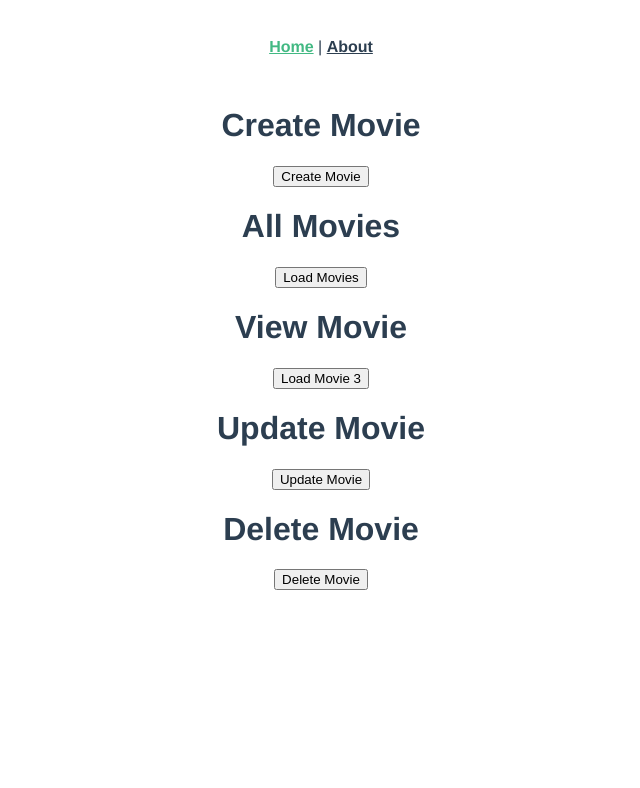
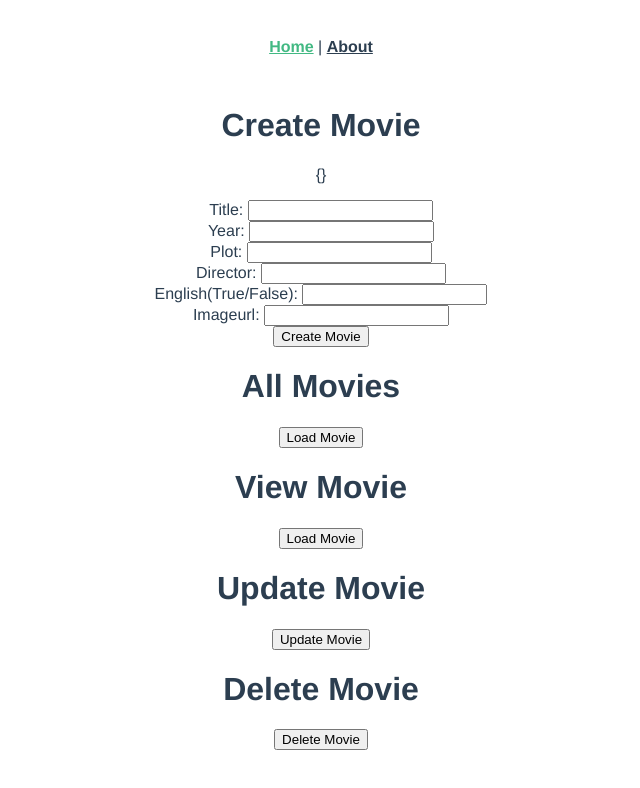
Before and after one commit to thomasdhinsa/movie-vue-app, a Vue app: page / in a window 1280 px wide. Shown: the top 788 px of the page, without its empty margins (319-959 px from the left). Built offline with nearby package versions, Linux system fonts and the light colour scheme.

Commit message:
adds create (not done)

```diff
--- a/src/views/Home.vue
+++ b/src/views/Home.vue
@@ -4,6 +4,7 @@ export default {
   data: function () {
     return {
       message: "It's Working!",
+      newMovieParams: {},
     };
   },
   created: function () {},
@@ -16,32 +17,21 @@ export default {
       });
     },
     createMovie: function () {
-      var params = {
-        title: "Matilda",
-        year: 1996,
-        plot: "The film centers on the titular child prodigy, Matilda Wormwood, who develops psychokinetic abilities and uses them to deal with her disreputable family; and Agatha Trunchbull, the ruthless, oppressive, and tyrannical principal of Crunchem Hall Elementary School.",
-        director: "Danny DeVito",
-        english: true,
-      };
-      axios.post("http://localhost:3000/movies", params).then((response) => {
+      axios.post("http://localhost:3000/movies", this.newMovieParams).then((response) => {
         console.log("Created!", response.data);
+        this.movies.push(response.data);
+        this.newMovieParams = {};
       });
     },
-    movieInfo: function () {
-      axios.get("http://localhost:3000/movies/3").then((response) => {
-        console.log(response.data);
+    movieShow: function (movie) {
+      axios.get("http://localhost:3000/movies").then((response) => {
+        console.log(movie.title);
         this.movies = response.data;
       });
     },
     movieUpdate: function () {
-      var params = {
-        title: "stuff",
-        year: 1996,
-        plot: "stuff in more stuff checking update status",
-        director: "stuff",
-        english: true,
-      };
-      axios.patch("http://localhost:3000/movies/13", params).then((response) => {
+      var params = {};
+      axios.patch("http://localhost:3000/movies", params).then((response) => {
         console.log("Updated", response.data);
       });
     },
@@ -57,18 +47,44 @@ export default {
 <template>
   <div class="home">
     <h1>Create Movie</h1>
+    <p>{{ newMovieParams }}</p>
+    <div>
+      Title:
+      <input type="text" v-model="newMovieParams.title" />
+    </div>
+    <div>
+      Year:
+      <input type="integer" v-model="newMovieParams.year" />
+    </div>
+    <div>
+      Plot:
+      <input type="text" v-model="newMovieParams.plot" />
+    </div>
+    <div>
+      Director:
+      <input type="text" v-model="newMovieParams.director" />
+    </div>
+    <div>
+      English(True/False):
+      <input type="boolean" v-model="newMovieParams.english" />
+    </div>
+    <div>
+      Imageurl:
+      <input type="text" v-model="newMovieParams.imageUrl" />
+    </div>
     <button v-on:click="createMovie()">Create Movie</button>
     <h1>All Movies</h1>
-    <button v-on:click="indexMovies()">Load Movies</button>
+    <div v-for="movie in movies" v-bind:key="movie.id">
+      <h1>Title: {{ movie.title }}</h1>
+      <img v-bind:src="movie.imageUrl" alt="" />
+    </div>
+    <button v-on:click="indexMovies()">Load Movie</button>
     <h1>View Movie</h1>
-    <button v-on:click="movieInfo()">Load Movie 3</button>
+    <button v-on:click="movieShow(movie)">Load Movie</button>
     <h1>Update Movie</h1>
     <button v-on:click="movieUpdate()">Update Movie</button>
     <h1>Delete Movie</h1>
     <button v-on:click="movieDelete()">Delete Movie</button>
-    <div v-for="movie in movies" v-bind:key="movie.id">
-      <h2>Title: {{ movie.title }}</h2>
-    </div>
   </div>
 </template>
 <style></style>
```
